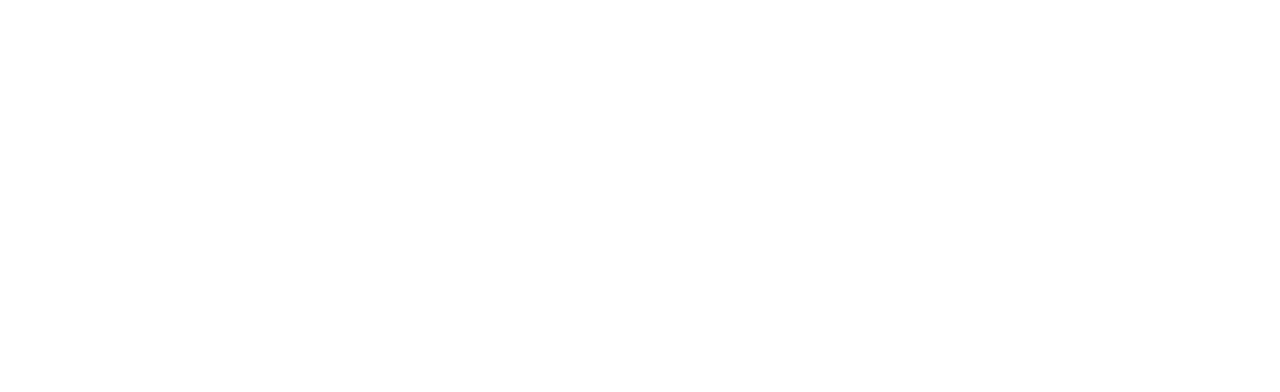
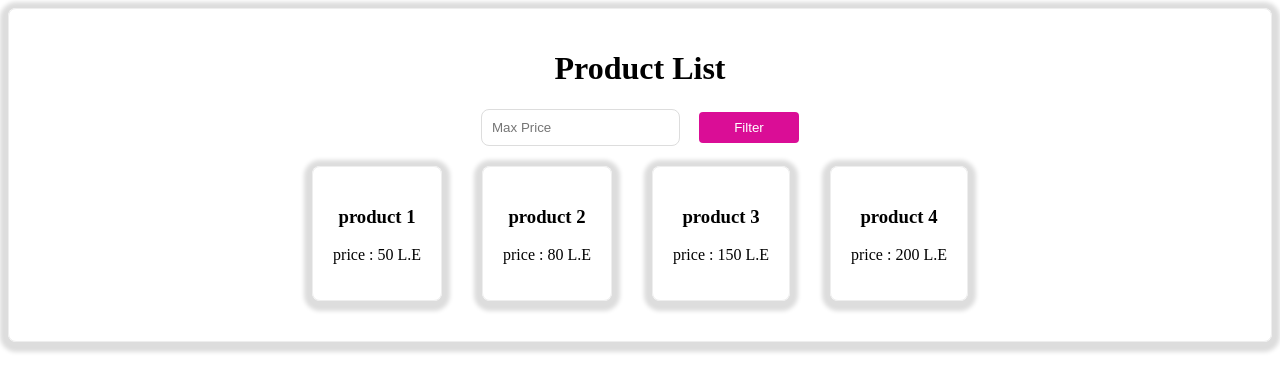
Before and after one commit to Eman-Aggan/jstasks, a plain HTML site: page task5.html in a window 1280 px wide. Drawn offline with Linux system fonts and the light colour scheme.

Commit message:
task 5 and 6

```diff
--- a/task5.html
+++ b/task5.html
@@ -0,0 +1,109 @@
+<!DOCTYPE html>
+<html lang="en">
+<head>
+    <meta charset="UTF-8">
+    <meta name="viewport" content="width=device-width, initial-scale=1.0">
+    <title>Product List</title>
+    <style>
+
+        .box{
+            border: 1px solid #EEEEEE;
+            border-radius:8px ;
+            box-shadow:  0 2px 4px 8px #dddddd;
+            padding: 20px;
+            text-align: center;
+        }
+        .box button {
+            /* #470d99 */
+            background-color: #da0d96;
+            color: white;
+            outline: none;
+            border: none;
+            border-radius: 4px;
+            padding: 8px;
+            width: 100px;
+            margin-left: 15px;
+
+        }
+
+        .box button:active {
+            transform: scale(0.9);
+            box-shadow: 0  2px 8px #555;
+        }
+
+        .box input {
+            outline: none;
+            padding: 10px;
+            border: 1px solid #dddddd;
+            border-radius: 8px;
+        }
+         .box  .tile {
+            display: flex;
+            justify-content: center;
+         }
+
+            .box  .tile .product{
+            /* display:  flex; */
+            /* flex-wrap: wrap; */
+            border: 1px solid #EEEEEE;
+            border-radius:8px ;
+            box-shadow:  0 2px 4px 8px #dddddd;
+            padding: 20px;
+            margin: 20px;
+            text-align: center;
+        }
+    </style>
+</head>
+<body>
+    <div class="box" id="box">
+        <h1>Product List</h1>
+        <input type="number" id="searchInput" placeholder="Max Price">
+        <button id="btn" onclick="filterProducts()">Filter </button>
+    <div class="tile" id="tile">
+
+
+</div>
+
+
+    </div>
+    <script>
+
+        // const numProducts = 4;
+        const products = [
+            { name :'product  1' , price: 50  } ,
+            { name :'product  2' , price: 80  } ,
+            { name :'product  3' , price: 150 } ,
+            { name :'product  4' , price: 200 } ,
+        ];
+
+    const tile = document.getElementById("tile");
+    function  displayProducts(filteredProducts){
+        tile.innerHTML = "";
+        if(filteredProducts.length === 0 ){
+            tile.innerHTML = `<p>There is no products to show. </p>`;
+                return;
+        }
+
+        // This part is responsible for adding the name and prices to the tile to be written and displayed in the webpage.
+        filteredProducts.forEach(product =>{
+            const productDiv = document.createElement("div");
+            productDiv.className = "product";
+            productDiv.innerHTML = `
+            <h3> ${product.name} </h3>
+            <p> price : ${product.price} L.E </p> `;
+        tile.appendChild(productDiv);
+        });
+
+    }
+    function  filterProducts (){
+        const maxPrice = parseInt(document.getElementById("searchInput").value);
+        const filtered = !isNaN(maxPrice)?
+        products.filter(product => product.price <= maxPrice): products;
+        displayProducts(filtered);
+    }
+
+    displayProducts(products);
+    </script>
+
+</body>
+</html>
```
Also changed, not shown: index.html (+1 -1 lines), task2.html (+1 -1 lines), task3.html (+2 -3 lines), task4.html (+52 -14 lines), task6.html (+83 -0 lines).
